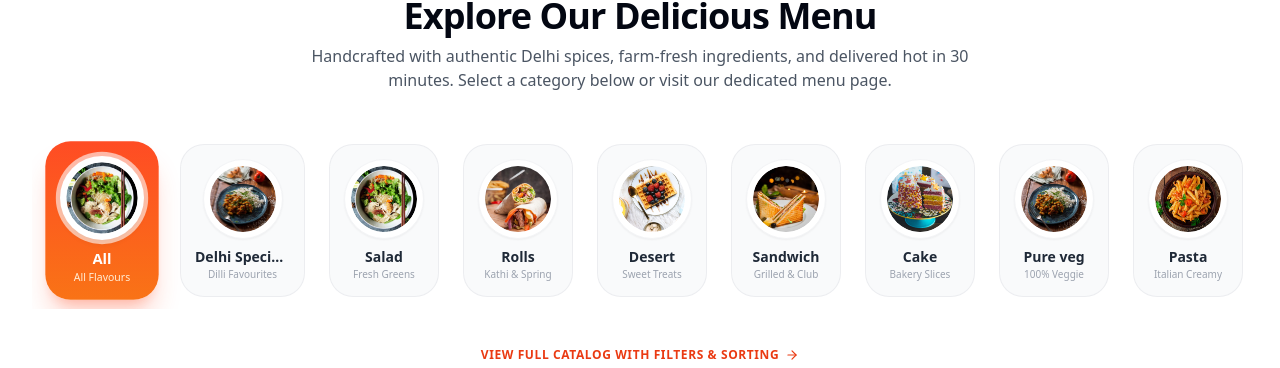
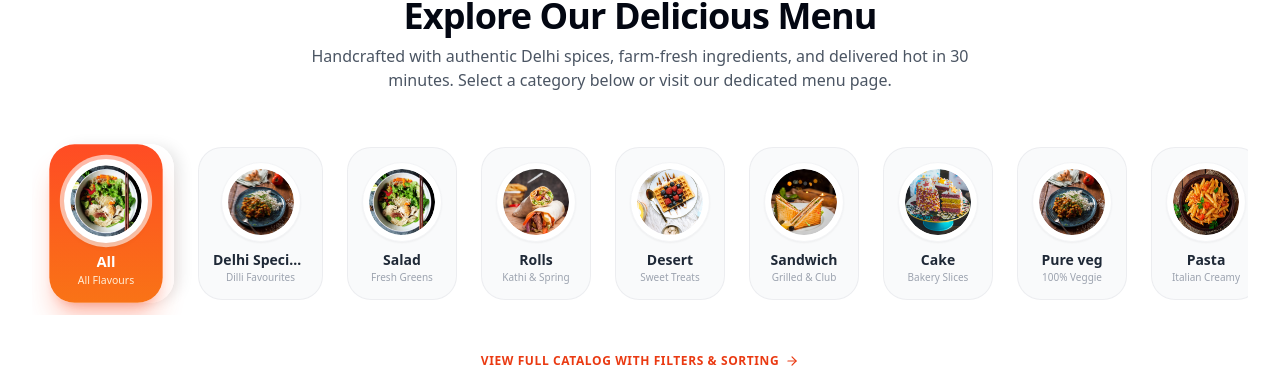
Before and after one commit to ShahbazAhmad08/EatAndChill, a Next.js app: page / in a window 1280 px wide. Shown: the part 875-1243 px from the top of the page. Built offline with nearby package versions, Linux system fonts and the light colour scheme; no server answers; the database is empty.

Commit message:
fix: make 'All' category card sticky on horizontal scroll with smooth under-sliding

```diff
--- a/app/menu/page.js
+++ b/app/menu/page.js
@@ -162,7 +162,7 @@ function MenuContent() {
             </div>
           </div>
 
-          {/* Category Horizontal Pills */}
+          {/* Category Horizontal Pills with Sticky "All" */}
           <div className="pt-2 border-t border-gray-100 flex items-center gap-2 overflow-x-auto no-scrollbar pb-1">
             {menu_categories.map((cat, idx) => (
               <button
@@ -172,6 +172,10 @@ function MenuContent() {
                   category === cat.name
                     ? "bg-gradient-to-r from-brand-500 to-orange-500 text-white shadow-md shadow-brand-500/20"
                     : "bg-gray-50 text-gray-700 hover:bg-gray-100 border border-gray-200/60"
+                } ${
+                  idx === 0
+                    ? "sticky left-0 z-10 shadow-[4px_0_12px_-2px_rgba(0,0,0,0.15)] ring-1 ring-black/5"
+                    : ""
                 }`}
               >
                 {cat.name}
--- a/components/ExploreMenu.jsx
+++ b/components/ExploreMenu.jsx
@@ -1,11 +1,11 @@
 "use client";
 
-import React from "react";
+import React, { useRef } from "react";
 import Image from "next/image";
 import Link from "next/link";
 import { motion } from "framer-motion";
 import { useStore } from "@/context/StoreContext";
-import { Sparkles, Utensils, ArrowRight } from "lucide-react";
+import { Sparkles, ArrowRight, ChevronLeft, ChevronRight } from "lucide-react";
 
 export const menu_categories = [
   { name: "All", image: "/assets/menu_1.png", tag: "All Flavours" },
@@ -22,10 +22,26 @@ export const menu_categories = [
 
 export default function ExploreMenu() {
   const { category, setCategory } = useStore();
+  const scrollContainerRef = useRef(null);
+
+  const allCategory = menu_categories[0];
+  const otherCategories = menu_categories.slice(1);
+  const isAllActive = category === "All";
+
+  const handleScroll = (direction) => {
+    if (scrollContainerRef.current) {
+      const scrollAmount = direction === "left" ? -280 : 280;
+      scrollContainerRef.current.scrollBy({
+        left: scrollAmount,
+        behavior: "smooth",
+      });
+    }
+  };
 
   return (
     <section className="py-14 bg-white" id="explore-menu">
       <div className="max-w-7xl mx-auto px-4 sm:px-6 lg:px-8">
+        {/* Section Heading */}
         <motion.div
           initial={{ opacity: 0, y: 15 }}
           whileInView={{ opacity: 1, y: 0 }}
@@ -45,10 +61,73 @@ export default function ExploreMenu() {
           </p>
         </motion.div>
 
-        {/* Categories Horizontal Carousel (Fixed Left-clipping bug by using clean padding & safe scroll) */}
-        <div className="relative">
-          <div className="flex items-center gap-4 sm:gap-6 overflow-x-auto py-3 px-4 no-scrollbar justify-start">
-            {menu_categories.map((item, index) => {
+        {/* Carousel Wrapper with Sticky "All" on Left */}
+        <div className="relative group/carousel">
+          {/* Desktop Scroll Left Button */}
+          <button
+            onClick={() => handleScroll("left")}
+            aria-label="Scroll categories left"
+            className="hidden md:flex absolute -left-3 top-1/2 -translate-y-1/2 z-30 w-9 h-9 rounded-full bg-white shadow-lg border border-gray-200 items-center justify-center text-gray-700 hover:text-brand-600 hover:scale-110 active:scale-95 transition-all opacity-0 group-hover/carousel:opacity-100"
+          >
+            <ChevronLeft className="w-5 h-5" />
+          </button>
+
+          {/* Desktop Scroll Right Button */}
+          <button
+            onClick={() => handleScroll("right")}
+            aria-label="Scroll categories right"
+            className="hidden md:flex absolute -right-3 top-1/2 -translate-y-1/2 z-30 w-9 h-9 rounded-full bg-white shadow-lg border border-gray-200 items-center justify-center text-gray-700 hover:text-brand-600 hover:scale-110 active:scale-95 transition-all opacity-0 group-hover/carousel:opacity-100"
+          >
+            <ChevronRight className="w-5 h-5" />
+          </button>
+
+          {/* Horizontal Scroll Track */}
+          <div
+            ref={scrollContainerRef}
+            className="flex items-center gap-4 sm:gap-6 overflow-x-auto py-3 px-2 sm:px-4 no-scrollbar scroll-smooth relative"
+          >
+            {/* 1. STICKY "ALL" CATEGORY CARD (Stays stuck on the left when scrolling, other cards slide under it) */}
+            <div className="sticky left-0 z-20 shrink-0 bg-white/95 backdrop-blur-md pl-1 pr-3.5 py-1 rounded-3xl shadow-[8px_0_16px_-4px_rgba(0,0,0,0.12)]">
+              <motion.button
+                whileHover={{ scale: 1.04 }}
+                whileTap={{ scale: 0.96 }}
+                onClick={() => setCategory("All")}
+                className={`flex flex-col items-center shrink-0 p-3.5 rounded-3xl transition-all duration-300 focus:outline-none ${
+                  isAllActive
+                    ? "bg-gradient-to-b from-brand-500 to-orange-500 text-white shadow-xl shadow-brand-500/30 scale-105"
+                    : "bg-gray-50/90 hover:bg-orange-50/70 text-gray-800 hover:text-brand-600 border border-gray-200/80"
+                }`}
+              >
+                <div
+                  className={`relative w-16 h-16 sm:w-20 sm:h-20 rounded-full p-1.5 mb-2 transition-all duration-300 overflow-hidden ${
+                    isAllActive
+                      ? "ring-4 ring-white/60 bg-white shadow-md"
+                      : "bg-white border border-gray-100 shadow-sm"
+                  }`}
+                >
+                  <Image
+                    src={allCategory.image}
+                    alt={allCategory.name}
+                    width={80}
+                    height={80}
+                    className="object-cover w-full h-full rounded-full"
+                  />
+                </div>
+                <span className="text-xs sm:text-sm font-extrabold truncate max-w-[95px]">
+                  {allCategory.name}
+                </span>
+                <span
+                  className={`text-[10px] hidden sm:block font-medium ${
+                    isAllActive ? "text-orange-100" : "text-gray-400"
+                  }`}
+                >
+                  {allCategory.tag}
+                </span>
+              </motion.button>
+            </div>
+
+            {/* 2. REMAINING CATEGORIES (Slide underneath the sticky "All" card) */}
+            {otherCategories.map((item, index) => {
               const isActive = category === item.name;
               return (
                 <motion.button
```
